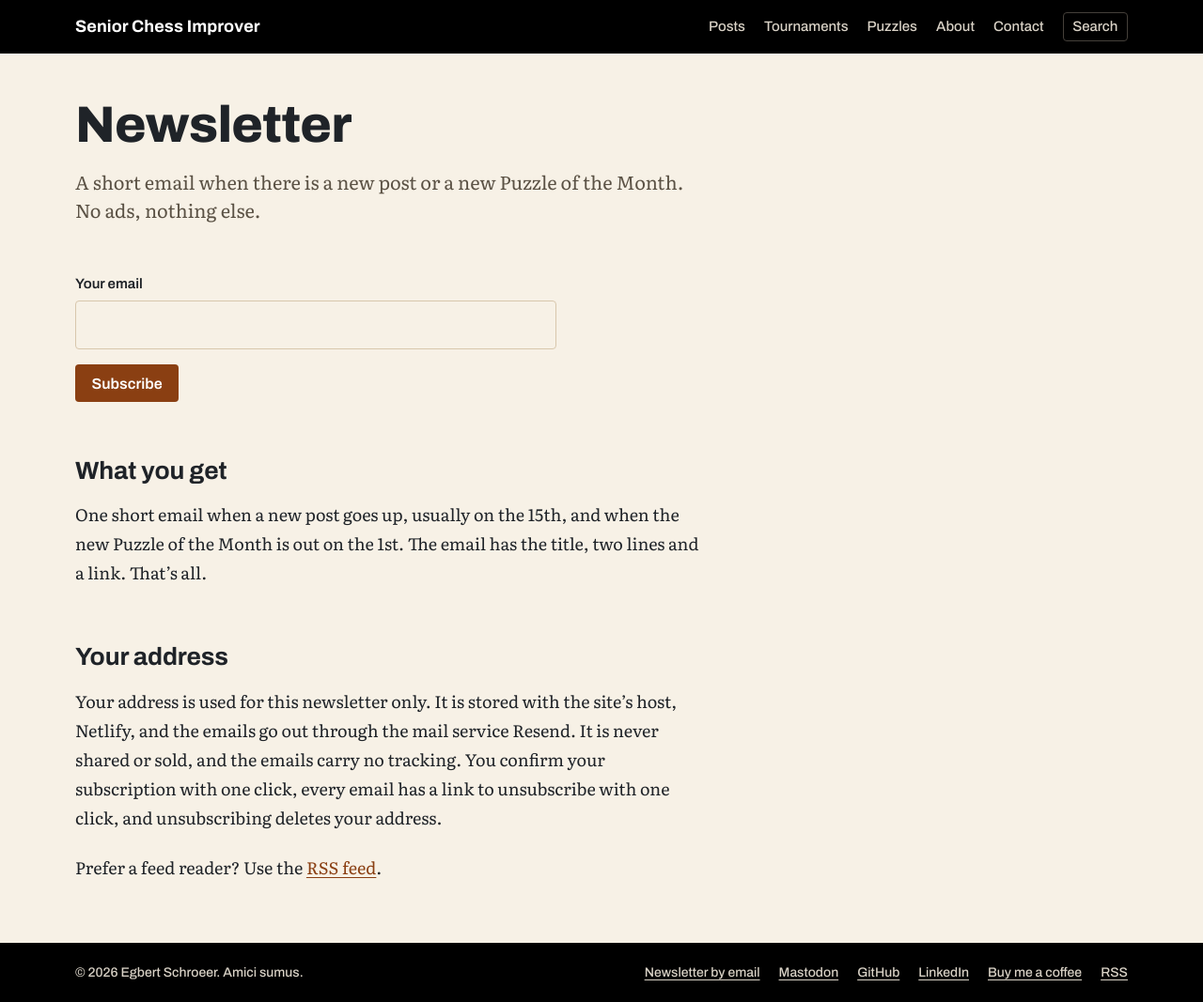
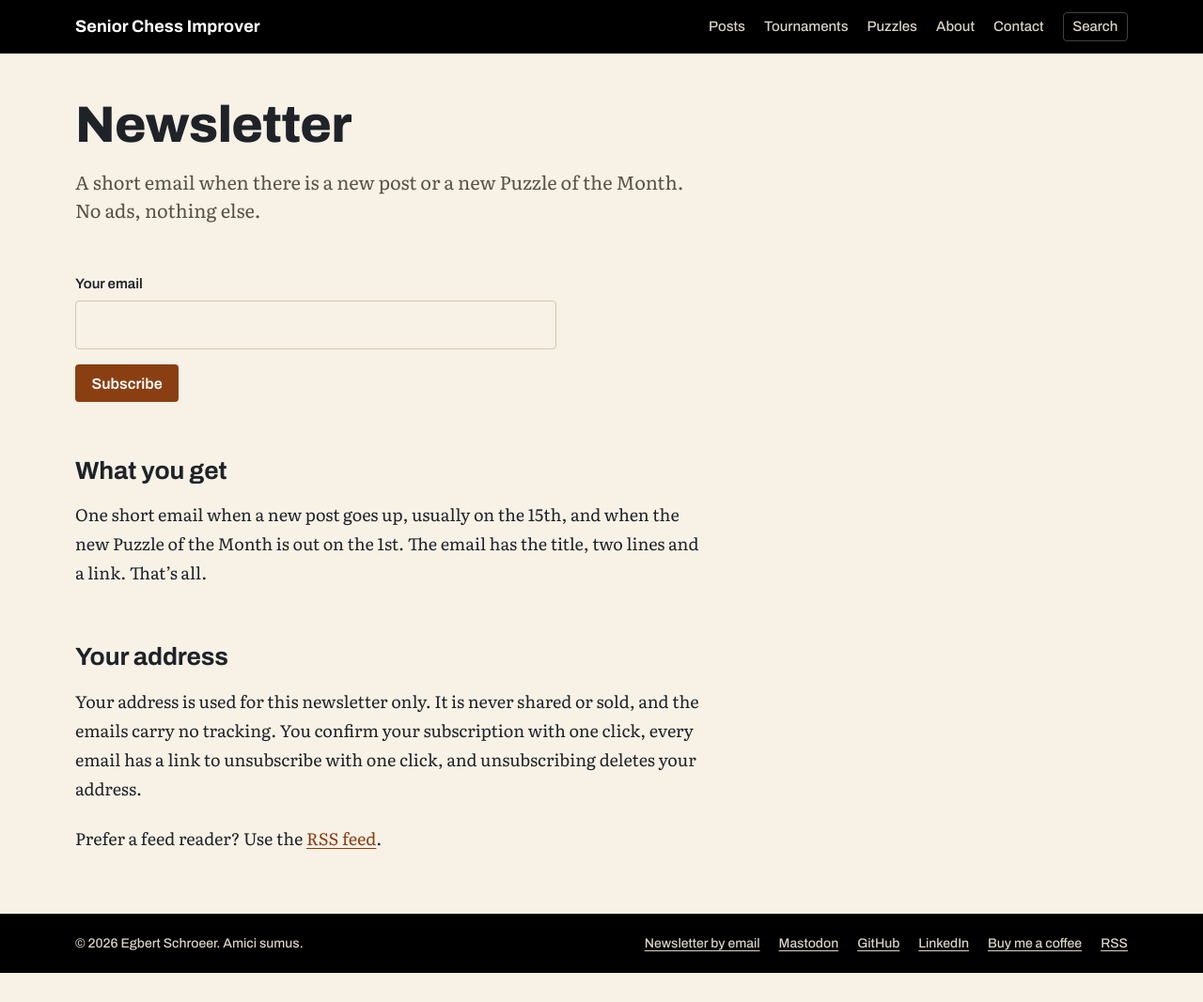
Before and after one commit to Egbert-Azure/Chess-Website, a Jekyll site: the page built from _pages/newsletter.md, in a window 1280 px wide. Shown: the whole page at 94% size. Built offline with Jekyll 4.4.1, drawn with Linux system fonts in a browser that asks for light colours; after the commit the page ends 1036 px from its top, so only the background shows below that.

Commit message:
Newsletter page: shorter privacy note

```diff
--- a/_pages/newsletter.md
+++ b/_pages/newsletter.md
@@ -31,6 +31,6 @@ One short email when a new post goes up, usually on the 15th, and when the new P
 
 ## Your address
 
-Your address is used for this newsletter only. It is stored with the site's host, Netlify, and the emails go out through the mail service Resend. It is never shared or sold, and the emails carry no tracking. You confirm your subscription with one click, every email has a link to unsubscribe with one click, and unsubscribing deletes your address.
+Your address is used for this newsletter only. It is never shared or sold, and the emails carry no tracking. You confirm your subscription with one click, every email has a link to unsubscribe with one click, and unsubscribing deletes your address.
 
 Prefer a feed reader? Use the [RSS feed]({{ '/feed.xml' | relative_url }}).
```
